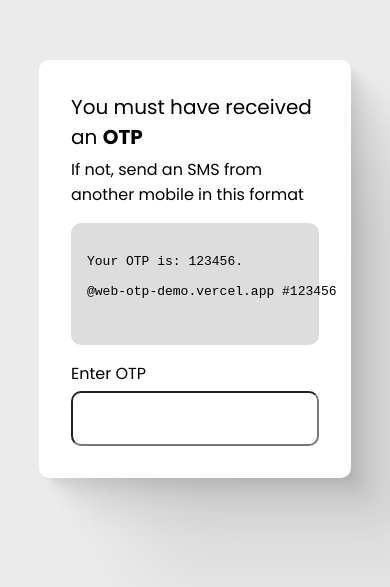
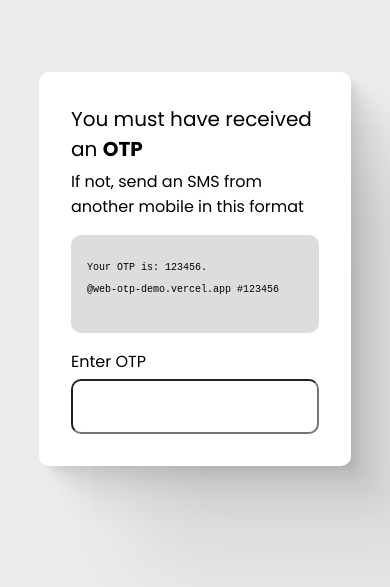
Before and after one commit to SandyDev00076/webOTP-demo, a plain HTML site: page index.html in a window 390 px wide. Shown: the part 153-740 px from the top of the page. Drawn offline with Linux system fonts and the light colour scheme.

Commit message:
handle code font in mobile

```diff
--- a/index.html
+++ b/index.html
@@ -84,6 +84,10 @@
         input {
           font-size: 24px;
         }
+
+        pre {
+            font-size: 10px;
+        }
       }
     </style>
   </head>
```
